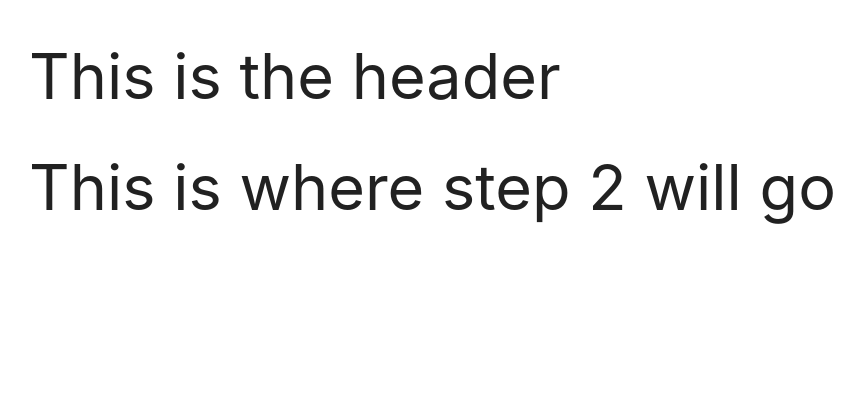
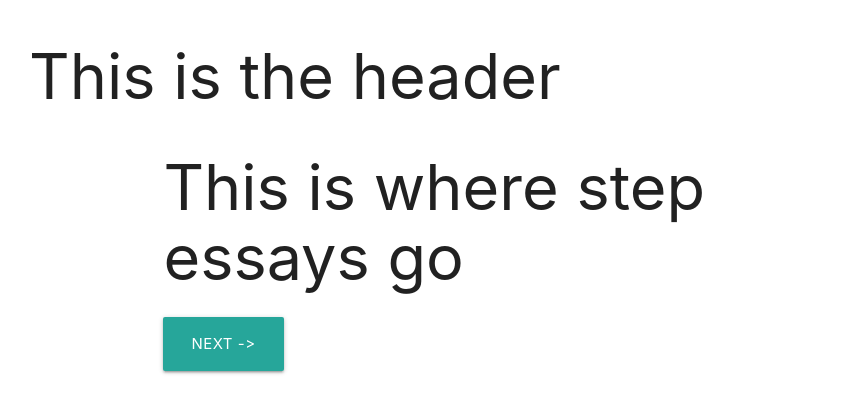
Before and after one commit to ddonjuan/candidates-interview-scheduling, a React (Create React App) app in the folder client/: page /candidate-step2-essays in a window 1280 px wide. Shown: the top 412 px of the page, without its empty margins (163-1027 px from the left). Built offline with nearby package versions, Linux system fonts and the light colour scheme.

Commit message:
finished routing and saving dev branch

```diff
--- a/client/src/components/candidate-landing-page.js
+++ b/client/src/components/candidate-landing-page.js
@@ -1,7 +1,8 @@
 import React from 'react';
+import {Link} from 'react-router-dom';
 
 export default (props) => {
     return (
-        <h1>This is the landing page</h1>
+        <Link to="/candidate-step1-info" className="waves-effect waves-light btn-large">Start Application</Link>
     )
 }
--- a/client/src/components/candidate-step1-info.js
+++ b/client/src/components/candidate-step1-info.js
@@ -1,7 +1,12 @@
 import React from 'react';
+import { Link } from 'react-router-dom';
 
-export default(props)=>{
-    return(
-        <h1>This is where step 1 will go</h1>
+
+export default (props) => {
+    return (
+        <div className="container">
+        <h1>This is step 1 info</h1>
+            <Link to="/candidate-step2-essays" className="waves-effect waves-light btn-large">Next -></Link>
+        </div>
     )
 }
--- a/client/src/components/candidate-step2-essays.js
+++ b/client/src/components/candidate-step2-essays.js
@@ -1,7 +1,12 @@
 import React from 'react';
+import { Link } from 'react-router-dom';
+
 
 export default (props)=>{
     return(
-        <h1>This is where step 2 will go</h1>
+        <div className="container">
+            <h1>This is where step essays go</h1>
+            <Link to="/candidate-step3-review" className="waves-effect waves-light btn-large">Next -></Link>
+        </div>
     )
 }
--- a/client/src/components/candidate-step3-review.js
+++ b/client/src/components/candidate-step3-review.js
@@ -1,7 +1,12 @@
 import React from 'react';
+import { Link } from 'react-router-dom';
+
 
 export default (props) => {
     return (
-        <h1>This is where step 3 will go </h1>
+        <div className="container">
+        <h1>This is where candidate will review info</h1>
+            <Link to="/candidate-confirmation-page" className="waves-effect waves-light btn-large">Submit</Link>
+        </div>
     )
 }
```
